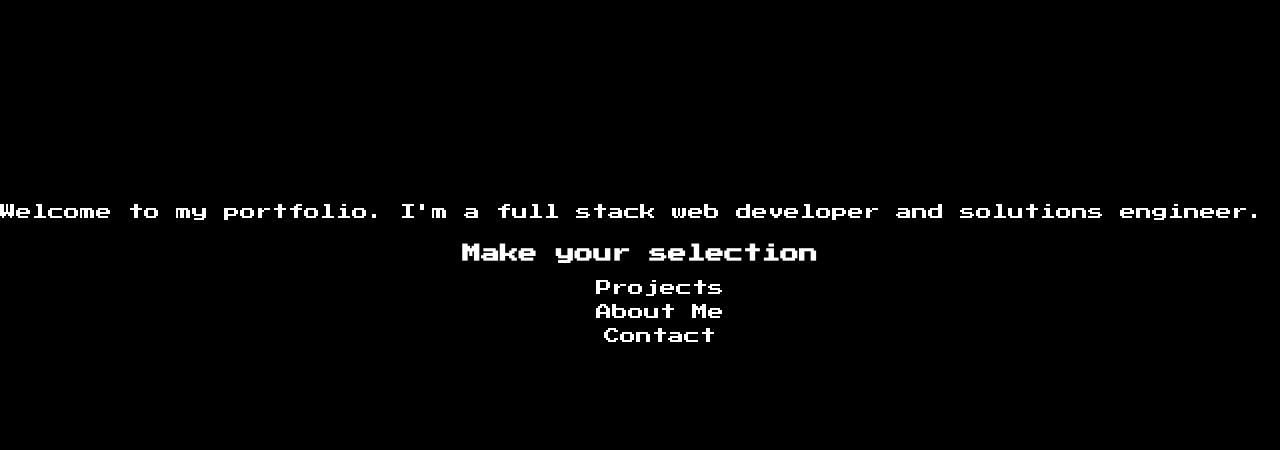
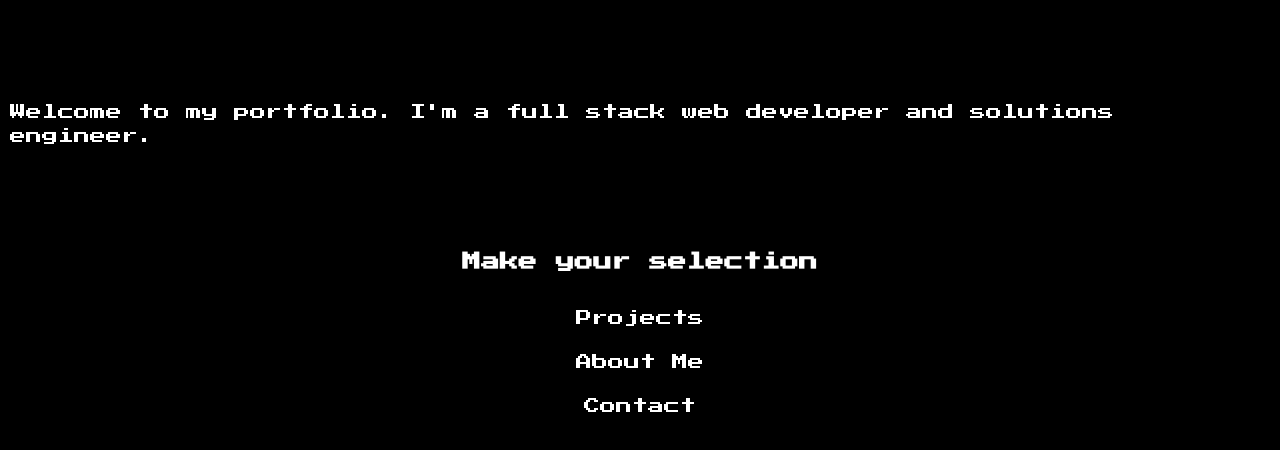
Before and after one commit to peterdubeau/portfolio-2.0, a React (Create React App) app: page /menu in a window 1280 px wide. Shown: the top 450 px of the page. Built offline with nearby package versions, Linux system fonts and the light colour scheme.

Commit message:
cleaned up menu options

```diff
--- a/src/Components/Menu/Menu.css
+++ b/src/Components/Menu/Menu.css
@@ -1,9 +1,19 @@
 .intro{
-
+  margin: 10px;
+  margin-top: 100px;
 }
 
 .nav{
-  display: inline;
-  /* justify-content:center; */
+  margin-top: 100px;
   text-align:center;
 }
+
+.options-container{
+  padding: 0;
+  margin-top: 30px;
+  align-self: center;
+}
+
+.options{
+  margin: 20px 0;
+}
--- a/src/Components/Menu/Menu.jsx
+++ b/src/Components/Menu/Menu.jsx
@@ -7,10 +7,10 @@ export default function Menu() {
       <p className='intro '>Welcome to my portfolio. I'm a full stack web developer and solutions engineer.</p>
       <div className='nav'>
         <h3>Make your selection</h3>
-        <ul>
-          <li>Projects</li>
-          <li>About Me</li>
-          <li>Contact</li>
+        <ul className='options-container'>
+          <li className='options'>Projects</li>
+          <li className='options'>About Me</li>
+          <li className='options'>Contact</li>
         </ul>
       </div>
     </div>
```
Also changed, not shown: 1 other file (tests, documents, lock files or other folders).
